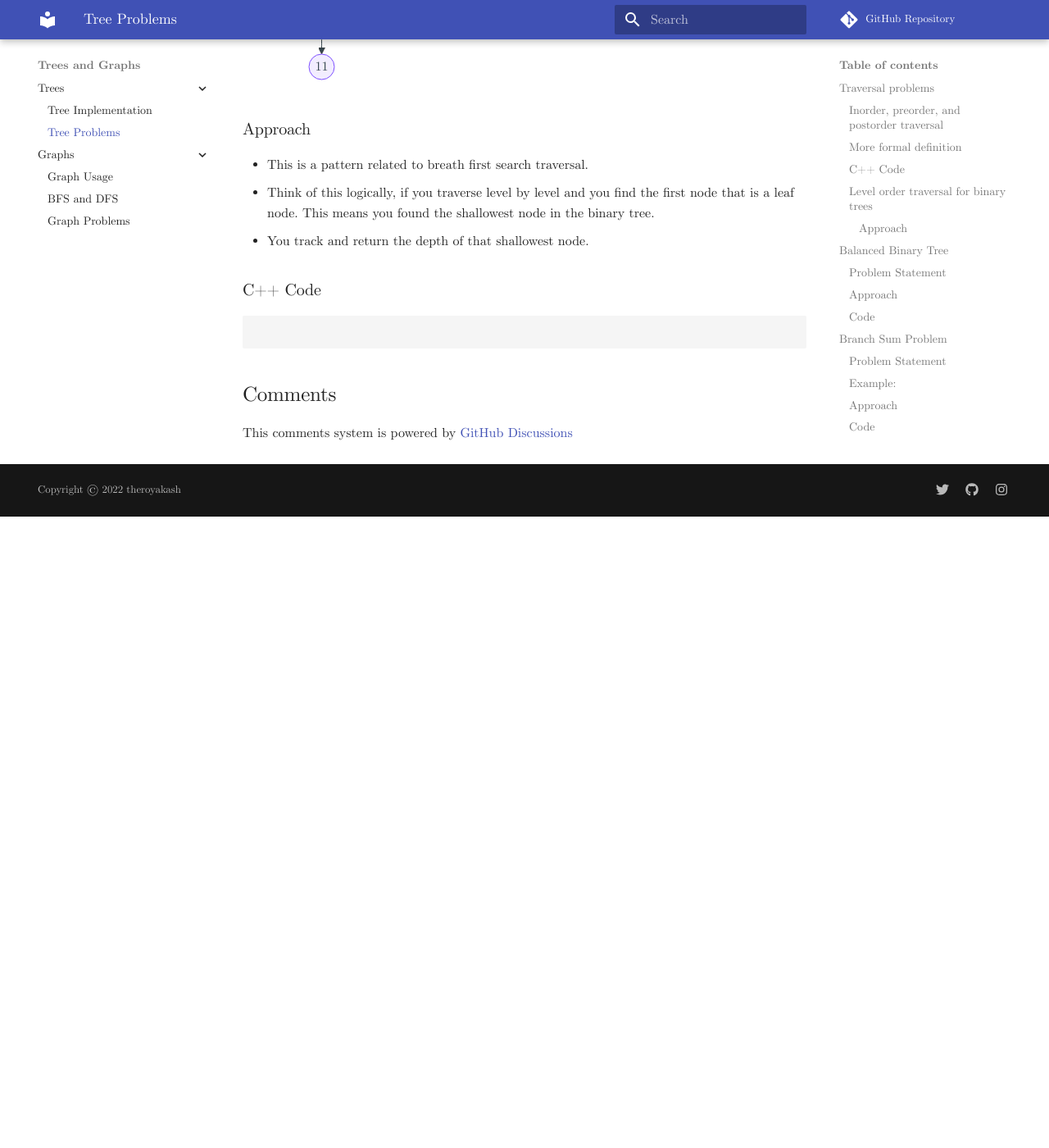
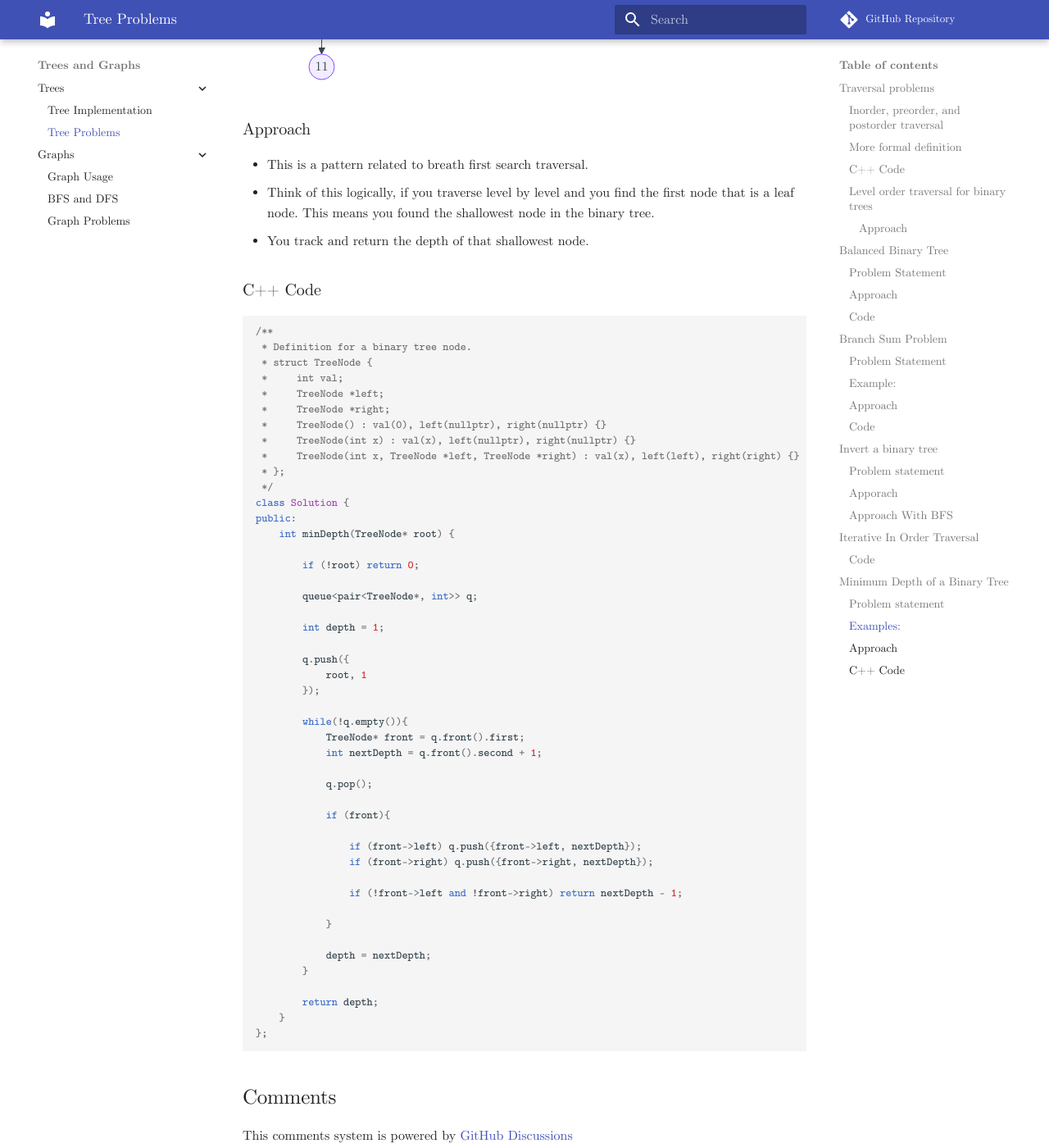
Before and after one commit to theroyakash/algorithms.theroyakash.com, an MkDocs documentation site: the page built from docs/trees/problems.md, in a window 1280 px wide and 1400 px high, scrolled down 12928 px. Shown: the whole window at 82% size. Built offline with MkDocs 1.6.1 and Material for MkDocs 9.7.7, drawn with Linux system fonts in a browser that asks for light colours; comment, search, counter and statistics services are not loaded; before the commit the page ends 13558 px from its top, so only the background shows below that.

Commit message:
Minimum Depth of a Binary Tree code added

````diff
--- a/docs/trees/problems.md
+++ b/docs/trees/problems.md
@@ -326,5 +326,50 @@
 - You track and return the depth of that shallowest node.
 ### C++ Code
 ```cpp
+/**
+ * Definition for a binary tree node.
+ * struct TreeNode {
+ *     int val;
+ *     TreeNode *left;
+ *     TreeNode *right;
+ *     TreeNode() : val(0), left(nullptr), right(nullptr) {}
+ *     TreeNode(int x) : val(x), left(nullptr), right(nullptr) {}
+ *     TreeNode(int x, TreeNode *left, TreeNode *right) : val(x), left(left), right(right) {}
+ * };
+ */
+class Solution {
+public:
+    int minDepth(TreeNode* root) {
 
+        if (!root) return 0;
+
+        queue<pair<TreeNode*, int>> q;
+
+        int depth = 1;
+
+        q.push({
+            root, 1
+        });
+
+        while(!q.empty()){
+            TreeNode* front = q.front().first;
+            int nextDepth = q.front().second + 1;
+
+            q.pop();
+
+            if (front){
+
+                if (front->left) q.push({front->left, nextDepth});
+                if (front->right) q.push({front->right, nextDepth});
+
+                if (!front->left and !front->right) return nextDepth - 1;
+
+            }
+
+            depth = nextDepth;
+        }
+
+        return depth;
+    }
+};
 ```
````
